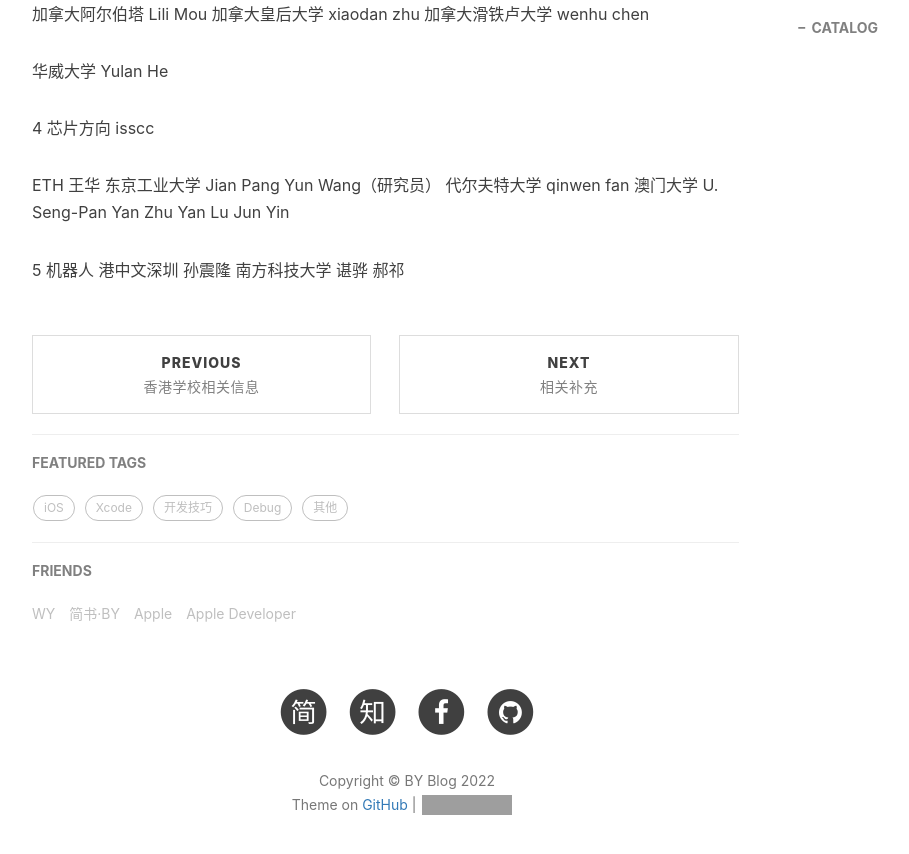
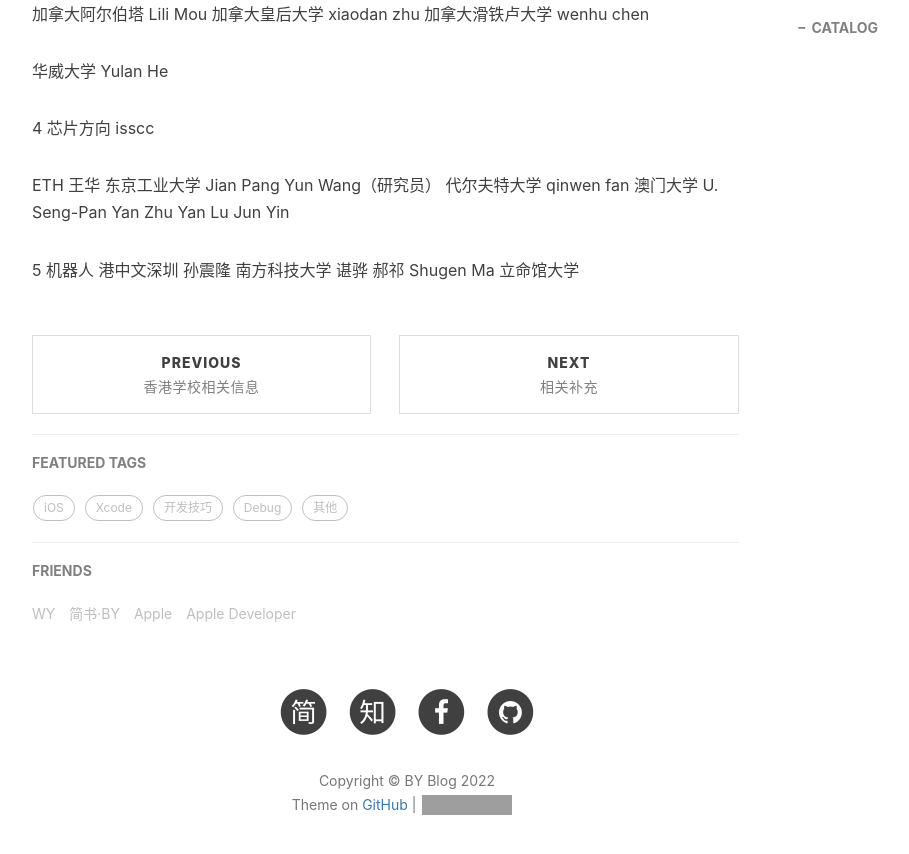
Before and after one commit to pengjiao123/pengjiao123.github.io, a Jekyll site: the page built from _posts/2022-06-18-实习相关.md, in a window 1280 px wide and 900 px high, scrolled down 1500 px. Shown: the top 854 px of the window, without its empty margins (233-1142 px from the left). Built offline with Jekyll 4.4.1, drawn with Linux system fonts in a browser that asks for light colours; nearby versions of some CDN libraries; comment, search, counter and statistics services are not loaded; grey boxes are pictures that could not be loaded.

Commit message:
Update 2022-06-18-实习相关.md

```diff
--- a/_posts/2022-06-18-实习相关.md
+++ b/_posts/2022-06-18-实习相关.md
@@ -79,3 +79,4 @@ ETH  王华
 5 机器人
 港中文深圳 孙震隆
 南方科技大学 谌骅 郝祁
+Shugen Ma 立命馆大学
```
